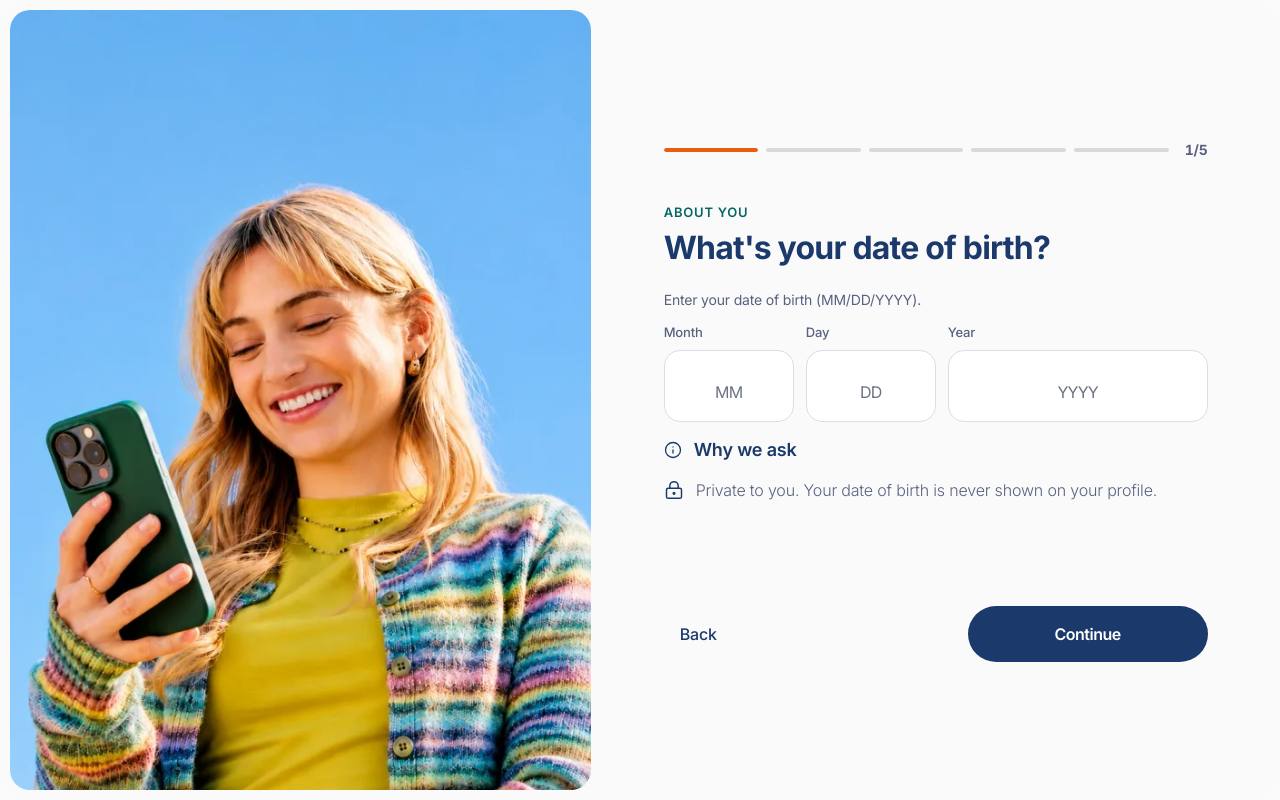
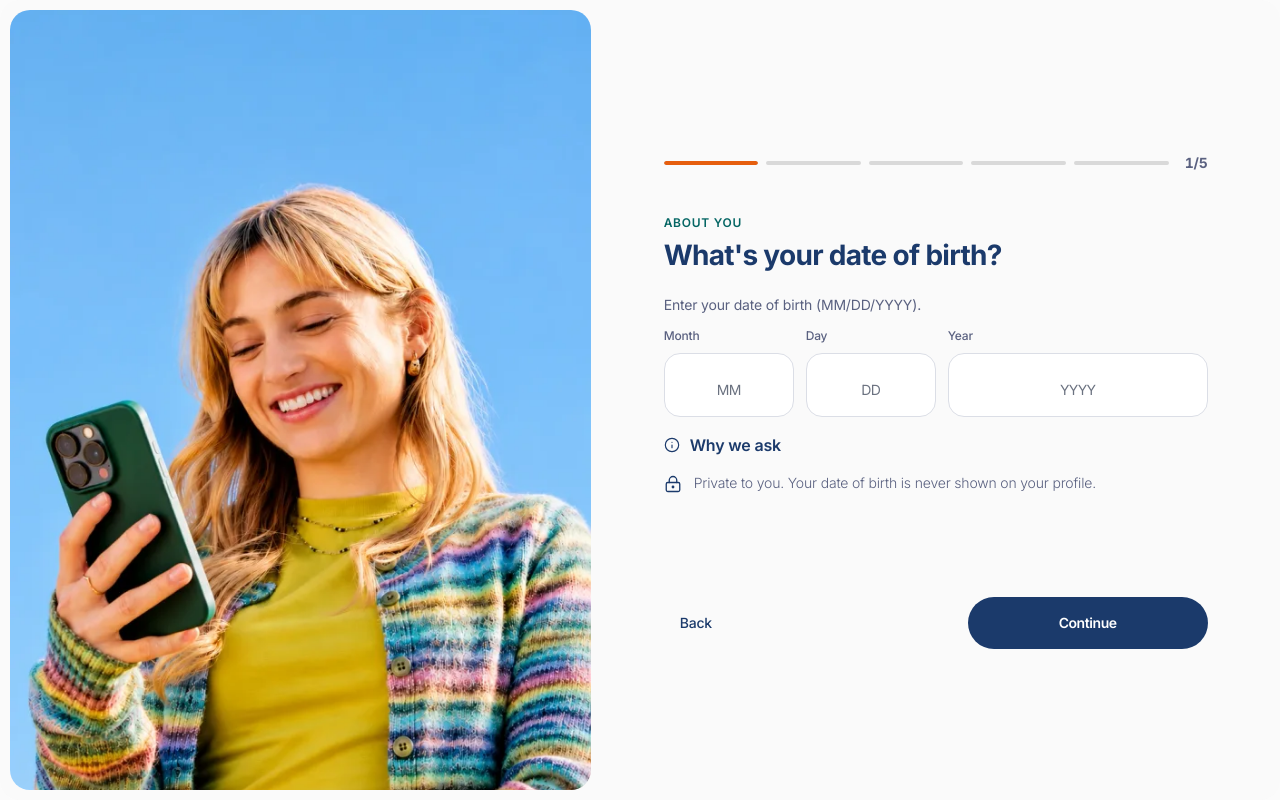
Before and after one commit to gileadinc/Nutrition-UI, a Next.js app: page /questionnaire in a window 1280 px wide. Built offline with nearby package versions, Linux system fonts and the light colour scheme.

Commit message:
Scale down questionnaire step sizes (DOB step and shared quiz tokens)
Heading 32->28px, body 16->14px, meta 13->12px, eyebrow 12px, date inputs
h-14/lg:h-16, Back/Continue 52px, smaller Why we ask and privacy line.

Co-Authored-By: Claude Sonnet 5.5 <noreply@anthropic.com>

```diff
--- a/src/components/Onboarding/QuestionnaireParts.tsx
+++ b/src/components/Onboarding/QuestionnaireParts.tsx
@@ -8,10 +8,10 @@ import { cn } from "@/lib/utils";
 
 /** Type and spacing tokens the questionnaire uses. */
 export const E = {
-  display: "text-[32px] leading-[36.8px] tracking-[-0.8px]",
-  chapter: "text-[32px] leading-[36.8px] tracking-[-0.8px]",
-  body: "text-onb-body",
-  meta: "text-onb-meta",
+  display: "text-[28px] leading-8 tracking-[-0.7px]",
+  chapter: "text-[28px] leading-8 tracking-[-0.7px]",
+  body: "text-sm leading-5",
+  meta: "text-xs leading-[18px]",
   hero: "text-onb-hero lg:text-onb-hero-lg",
 } as const;
 export const D = {
@@ -194,7 +194,7 @@ export function StepLayout({
               <button
                 type="button"
                 onClick={onBack}
-                className="h-14 shrink-0 rounded-full px-4 type-button-secondary text-brand-navy hover:bg-navy-soft"
+                className="h-[52px] shrink-0 rounded-full px-4 text-sm type-button-secondary text-brand-navy hover:bg-navy-soft"
               >
                 {backLabel}
               </button>
@@ -231,7 +231,7 @@ export function ResultLayout({
             <button
               type="button"
               onClick={onBack}
-              className="h-14 rounded-full px-4 type-button-secondary text-brand-navy hover:bg-navy-soft"
+              className="h-[52px] rounded-full px-4 text-sm type-button-secondary text-brand-navy hover:bg-navy-soft"
             >
               Back
             </button>
@@ -279,7 +279,7 @@ export function Heading({
 }) {
   return (
     <div className="flex flex-col">
-      {eyebrow && <p className="onb-eyebrow">{eyebrow}</p>}
+      {eyebrow && <p className="onb-eyebrow !text-xs !leading-4">{eyebrow}</p>}
       <h1
         id={headingId}
         tabIndex={-1}
@@ -417,7 +417,7 @@ export function Reassurance({
       )}
     >
       <span className="mt-0.5 shrink-0">
-        <Icon name={icon} size={large ? 20 : 16} color="var(--color-brand-navy)" />
+        <Icon name={icon} size={large ? 18 : 16} color="var(--color-brand-navy)" />
       </span>
       <span>{children}</span>
     </p>
@@ -724,9 +724,9 @@ export function DateField({
               }}
               onChange={(e) => set(i, e.target.value)}
               className={cn(
-                "panel h-16 w-full min-w-0 px-1 text-center type-numeral tabular-nums outline-none selection:bg-teal-200 focus:ring-2 focus:ring-inset focus:ring-brand-navy lg:h-[4.5rem]",
+                "panel h-14 w-full min-w-0 px-1 text-center type-numeral tabular-nums outline-none selection:bg-teal-200 focus:ring-2 focus:ring-inset focus:ring-brand-navy lg:h-16",
                 E.display,
-                "placeholder:type-meta placeholder:text-text-neutral-500 placeholder:text-onb-body",
+                "placeholder:type-meta placeholder:text-text-neutral-500 placeholder:text-sm",
                 invalid && "ring-2 ring-inset ring-error-red",
                 "text-text-primary",
               )}
--- a/src/screens/public/Questionnaire.tsx
+++ b/src/screens/public/Questionnaire.tsx
@@ -437,6 +437,7 @@ function Reveal({
       onSubmit={onPrimary}
       actions={
         <PrimaryButton
+          size="medium"
           type="submit"
           label={primaryLabel}
           className="flex-1 lg:ml-auto lg:max-w-60"
@@ -1073,6 +1074,7 @@ function Flow() {
         }}
         actions={
           <PrimaryButton
+            size="medium"
             type="submit"
             label={edit ? "Confirm and continue" : seenReveal ? "Back to your plan" : "Continue"}
             className="flex-1 lg:ml-auto lg:max-w-60"
@@ -1179,6 +1181,7 @@ function Flow() {
       onSubmit={submitStep}
       actions={
         <PrimaryButton
+          size="medium"
           type="submit"
           label={fromReview ? "Back to review" : busy ? "Saving..." : "Continue"}
           disabled={(step !== "dob" && !valid[step]) || busy}
@@ -1221,10 +1224,10 @@ function Flow() {
             firstInputRef={firstRef}
           />
           <details id={`${uid}-dob-help`} className="mt-3 text-sm text-text-secondary">
-            <summary className="inline-flex min-h-8 cursor-pointer items-center gap-3 rounded-md text-lg type-section-title text-brand-navy marker:content-none focus-visible:outline-2 focus-visible:outline-offset-2 focus-visible:outline-brand-navy [&::-webkit-details-marker]:hidden">
-              <Icon name="info" size={18} color="currentColor" /> Why we ask
+            <summary className="inline-flex min-h-8 cursor-pointer items-center gap-2.5 rounded-md text-base type-section-title text-brand-navy marker:content-none focus-visible:outline-2 focus-visible:outline-offset-2 focus-visible:outline-brand-navy [&::-webkit-details-marker]:hidden">
+              <Icon name="info" size={16} color="currentColor" /> Why we ask
             </summary>
-            <p className="mt-1 pl-[1.875rem] leading-5">{copy.why}</p>
+            <p className="mt-1 pl-[1.625rem] leading-5">{copy.why}</p>
           </details>
           <div className="mt-3">
             <Reassurance large>
```
